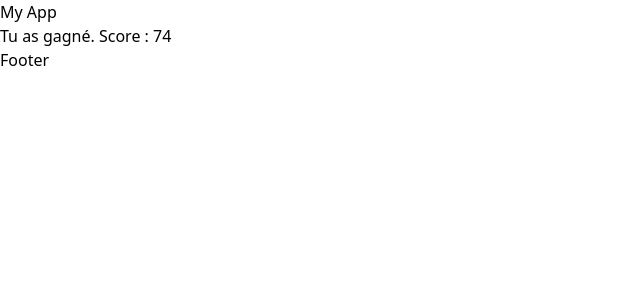
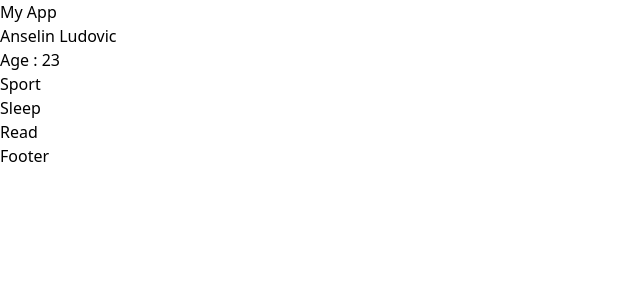
Before and after one commit to ludovicanselin/react-nexa, a React (Vite) app: page / in a window 1280 px wide. Shown: the top 300 px of the page, without its empty margins (0-640 px from the left). Built offline with nearby package versions, Linux system fonts and the light colour scheme.

Commit message:
refactor: replace Player component with User component
Replaced the Player component in App.jsx with the User component. Added props to User, including firstname, lastname, age, and hobbies. This updates the main content of the section to reflect user-specific data.

```diff
--- a/src/App.jsx
+++ b/src/App.jsx
@@ -1,6 +1,6 @@
 import Header from "./components/containers/header/Header.jsx";
 import Footer from "./components/containers/footer/Footer.jsx";
-import Player from "./components/containers/player/Player.jsx";
+import User from "./components/containers/user/User.jsx";
 
 function App() {
     return (
@@ -8,7 +8,10 @@ function App() {
             <Header/>
             <main>
                 <section>
-                    <Player />
+                    <User firstname="Ludovic"
+                          lastname="Anselin"
+                          age={23}
+                          hobbies={["Sport", "Sleep", "Read"]}/>
                 </section>
             </main>
             <Footer/>
```
